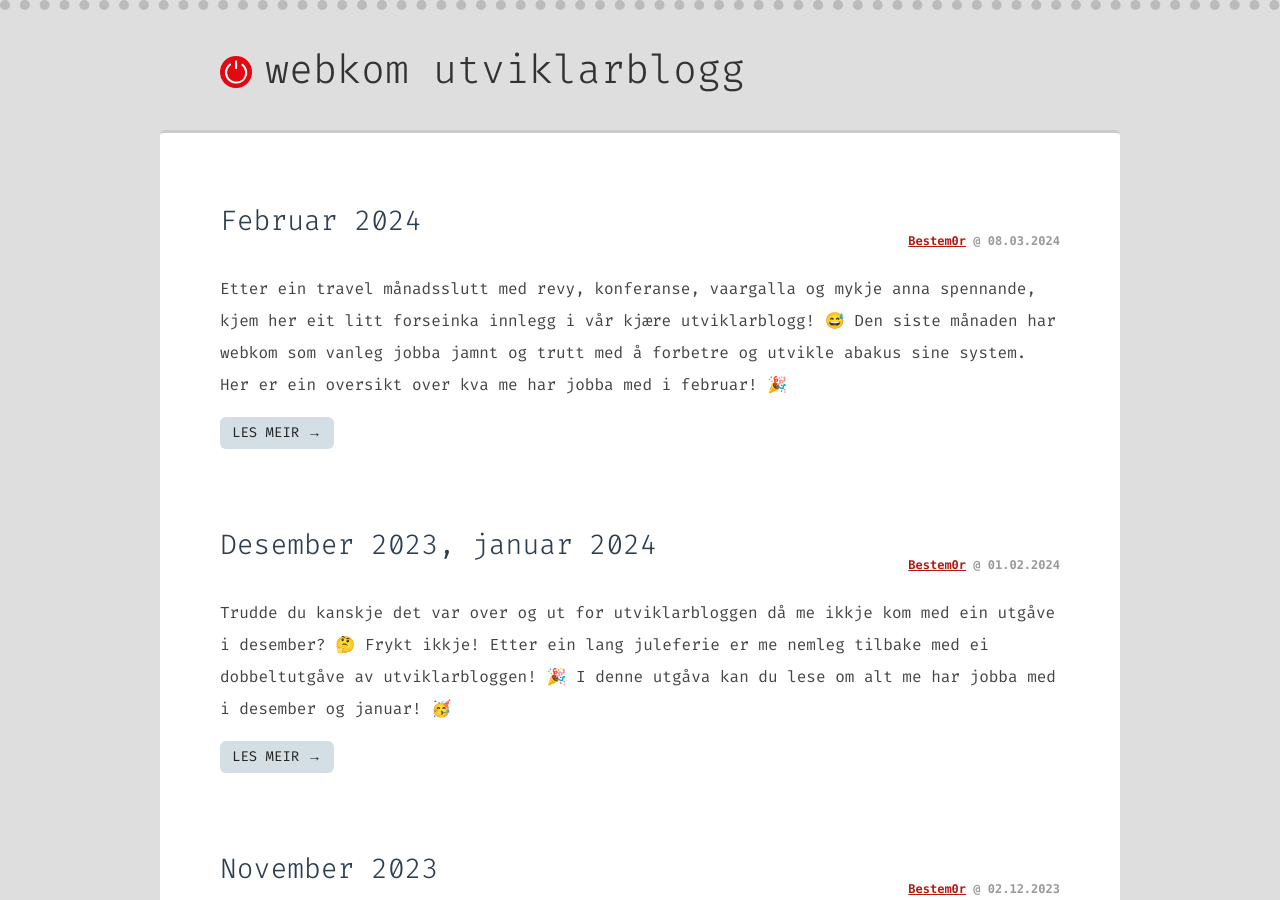
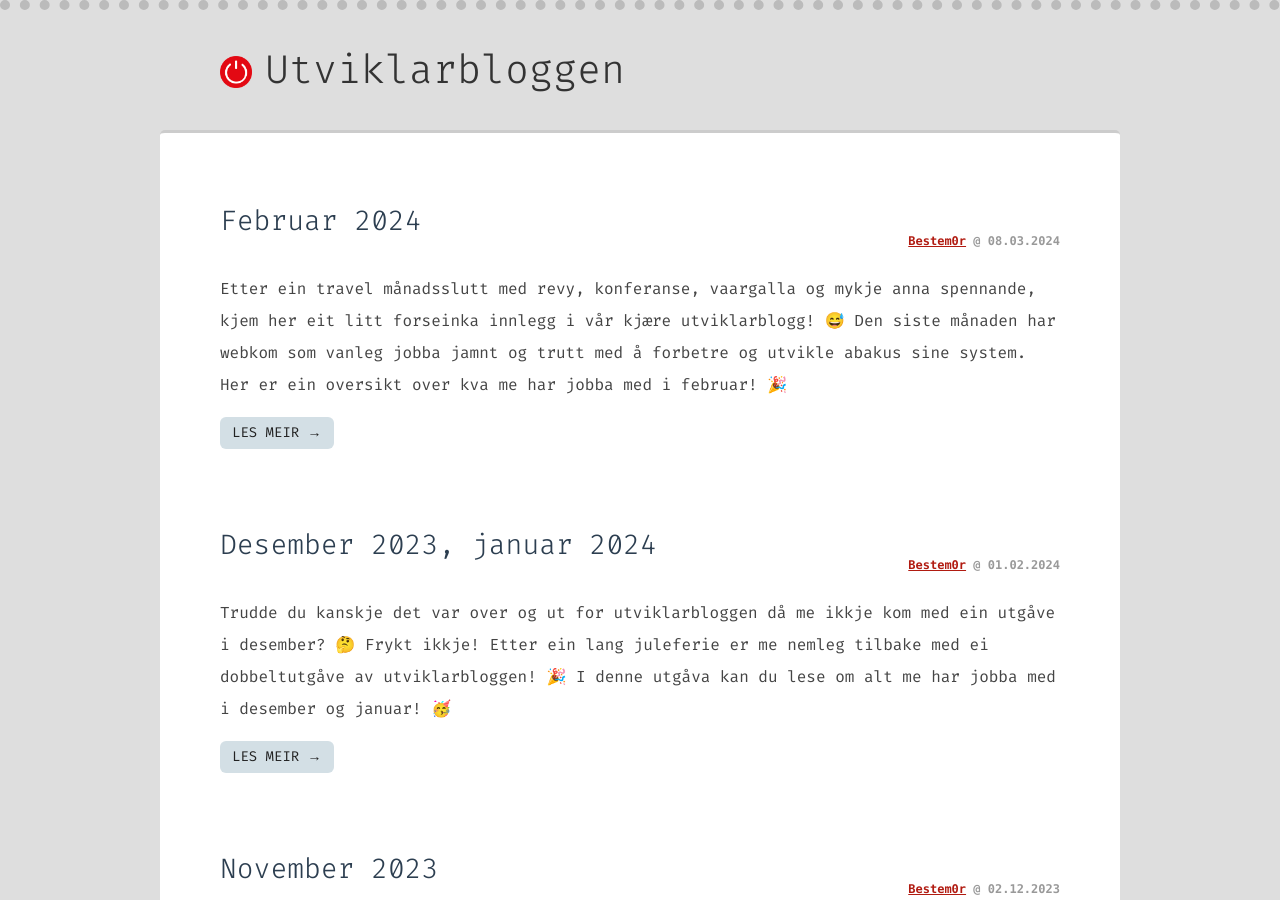
Before and after one commit to webkom/webkom.github.io, a Jekyll site: the page built from index.html, in a window 1280 px wide and 900 px high. Built offline with Jekyll 4.4.1, drawn with Linux system fonts in a browser that asks for light colours; nearby versions of some CDN libraries; comment, search, counter and statistics services are not loaded.

Commit message:
Change to "Utviklarbloggen everywhere"

```diff
--- a/_layouts/default.html
+++ b/_layouts/default.html
@@ -13,7 +13,7 @@
   </head>
   <body>
     <header>
-      <h1><a href="/">webkom utviklarblogg</a></h1>
+      <h1><a href="/">Utviklarbloggen</a></h1>
     </header>
     <section role="main">
       {{content}}
--- a/atom.xml
+++ b/atom.xml
@@ -4,7 +4,7 @@ layout: null
 <?xml version="1.0"?>
 <feed xmlns="http://www.w3.org/2005/Atom">
 
-  <title>Webkom utviklarblogg</title>
+  <title>Utviklarbloggen</title>
   <link href="http://webkom.abakus.no/"/>
   <link type="application/atom+xml" rel="self" href="http://webkom.abakus.no/atom.xml"/>
   <updated>{{ site.time | date_to_xmlschema }}</updated>
--- a/index.html
+++ b/index.html
@@ -1,6 +1,6 @@
 ---
 layout: default
-title: Webkomblogg
+title: Utviklarbloggen
 ---
 
 {% for post in site.posts %}
```
